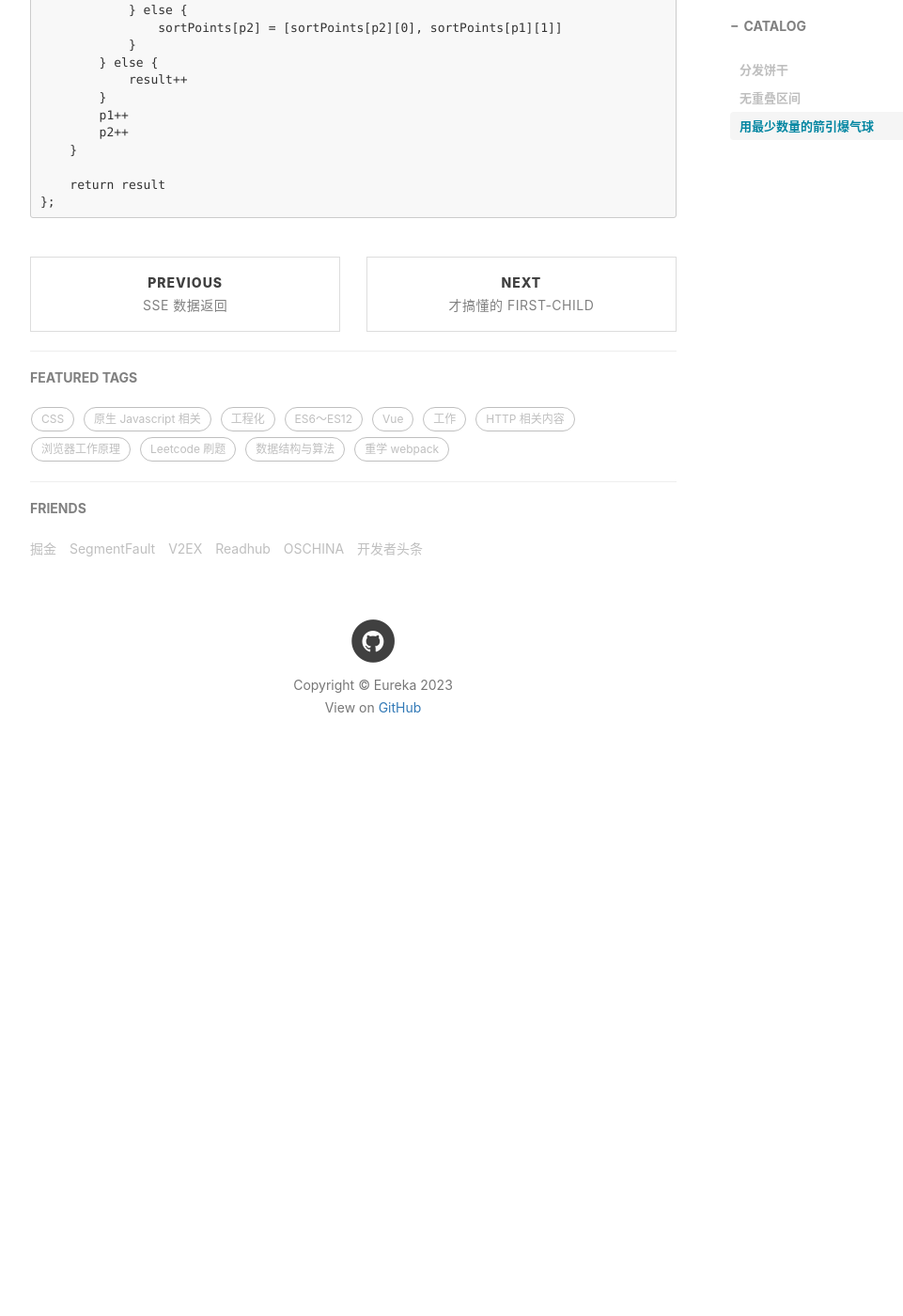
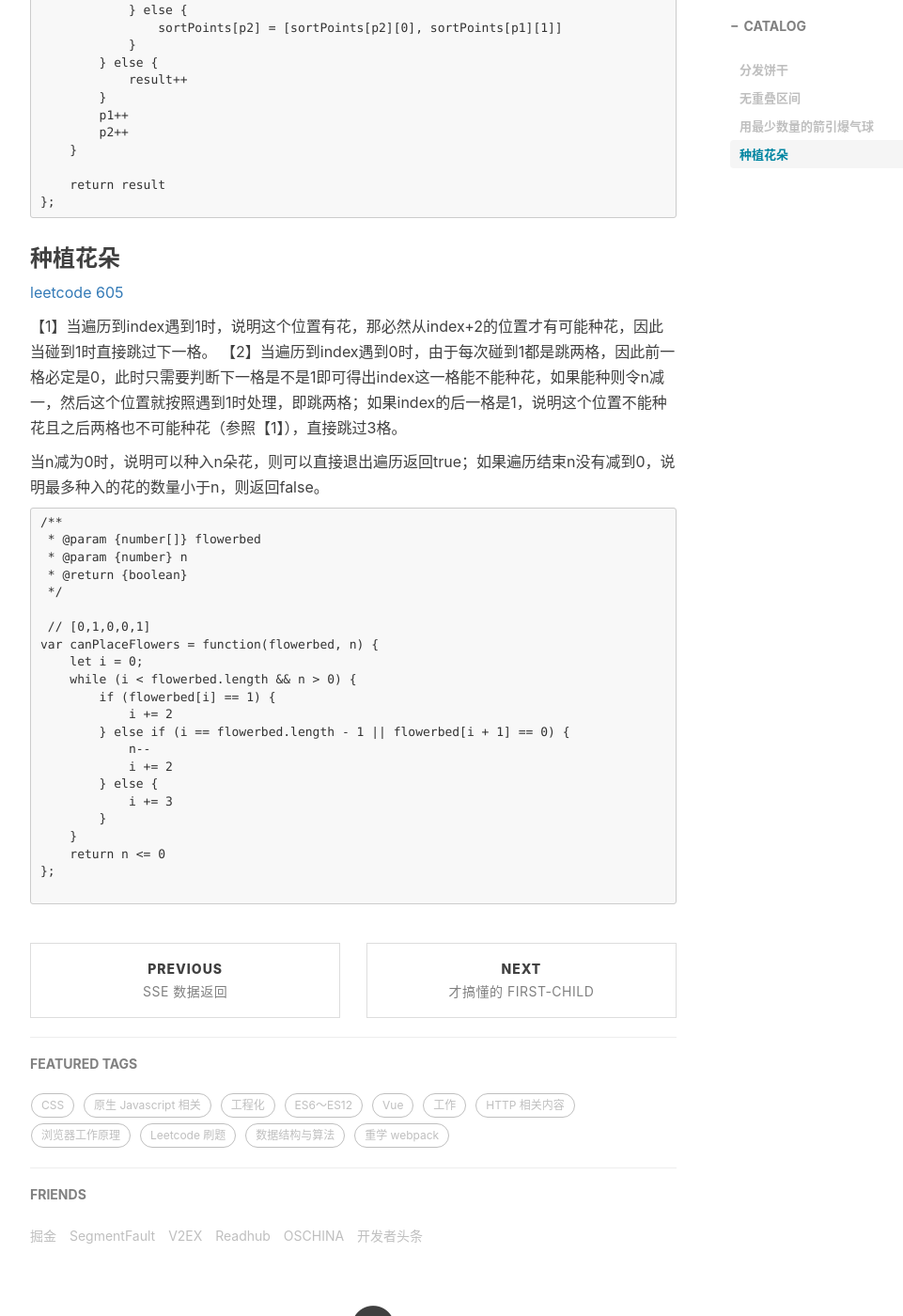
Before and after one commit to Eureka-M/Eureka-M.github.io, a Jekyll site: the page built from _posts/Leetcode 刷题/2023-05-13-贪心思想.md, in a window 1280 px wide and 1400 px high, scrolled down 2719 px. Shown: the whole window at 94% size, without its empty margins (243-1204 px from the left). Built offline with Jekyll 4.4.1, drawn with Linux system fonts in a browser that asks for light colours; nearby versions of some CDN libraries; comment, search, counter and statistics services are not loaded; before the commit the page ends 3549 px from its top, so only the background shows below that.

Commit message:
add: 605

````diff
--- a/_posts/Leetcode 刷题/2023-05-13-贪心思想.md
+++ b/_posts/Leetcode 刷题/2023-05-13-贪心思想.md
@@ -136,3 +136,35 @@ var findMinArrowShots = function(points) {
     return result
 };
 ```
+
+### 种植花朵
+[leetcode 605](https://leetcode.cn/problems/can-place-flowers/description/)
+
+【1】当遍历到index遇到1时，说明这个位置有花，那必然从index+2的位置才有可能种花，因此当碰到1时直接跳过下一格。 【2】当遍历到index遇到0时，由于每次碰到1都是跳两格，因此前一格必定是0，此时只需要判断下一格是不是1即可得出index这一格能不能种花，如果能种则令n减一，然后这个位置就按照遇到1时处理，即跳两格；如果index的后一格是1，说明这个位置不能种花且之后两格也不可能种花（参照【1】），直接跳过3格。
+
+当n减为0时，说明可以种入n朵花，则可以直接退出遍历返回true；如果遍历结束n没有减到0，说明最多种入的花的数量小于n，则返回false。
+
+```
+/**
+ * @param {number[]} flowerbed
+ * @param {number} n
+ * @return {boolean}
+ */
+
+ // [0,1,0,0,1]
+var canPlaceFlowers = function(flowerbed, n) {
+    let i = 0;
+    while (i < flowerbed.length && n > 0) {
+        if (flowerbed[i] == 1) {
+            i += 2
+        } else if (i == flowerbed.length - 1 || flowerbed[i + 1] == 0) {
+            n--
+            i += 2
+        } else {
+            i += 3
+        }
+    }
+    return n <= 0
+};
+
+```
````
Also changed, not shown: _posts/Leetcode 刷题/2023-03-18-01 刷题目录.md (+1 -1 lines).
